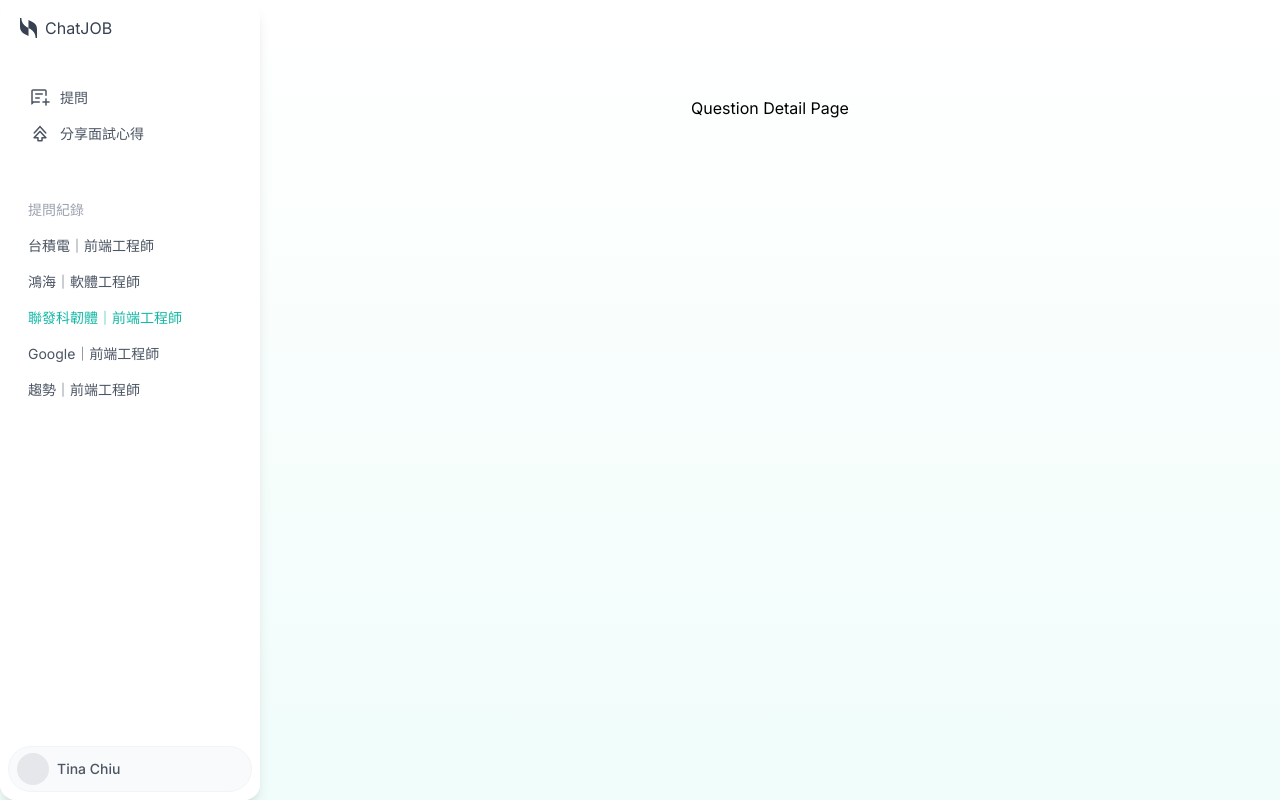
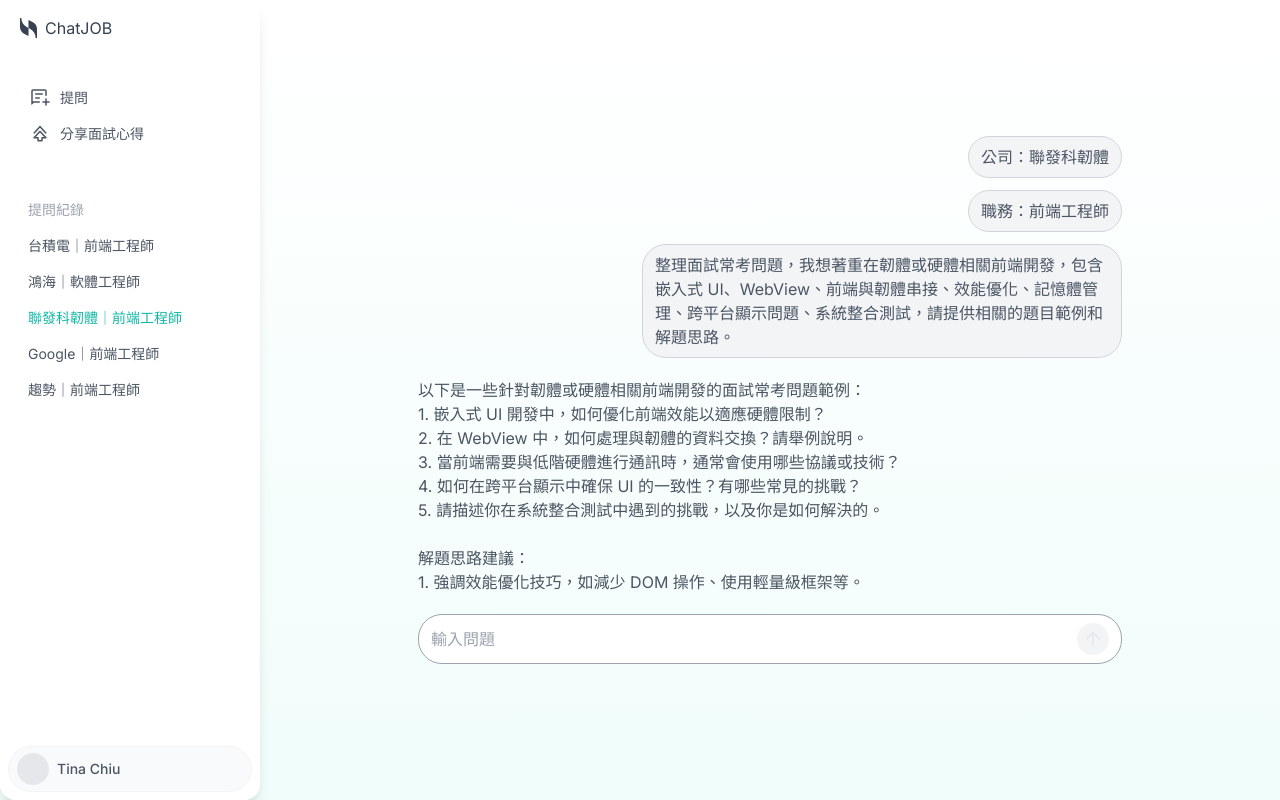
Before and after one commit to Douuhuaa/chatjob-web, a Next.js app: page /question/3d12a7b8-4f56-41c9-9876-abcdef123456 in a window 1280 px wide. Built offline with nearby package versions, Linux system fonts and the light colour scheme.

Commit message:
feat: add question detail page

```diff
--- a/app/question/[id]/page.tsx
+++ b/app/question/[id]/page.tsx
@@ -1,3 +1,114 @@
+"use client";
+
+import clsx from "clsx";
+import { useState, useRef, useMemo } from "react";
+
+import SubmitIcon from "/components/icons/submit.svg";
+
+import { useParams } from "next/navigation";
+import { MOCK_RECORDS } from "constants/mock-data";
+
 export default function QuestionDetailPage() {
-    return <h1>Question Detail Page</h1>;
+    const params = useParams();
+    const recordId = params.id;
+
+    const record = MOCK_RECORDS.find((c) => c.id === recordId);
+
+    const [manualQuestion, setManualQuestion] = useState("");
+
+    const textareaRef = useRef<HTMLTextAreaElement>(null);
+
+    const isSubmitDisabled = useMemo(() => {
+        return manualQuestion.trim() == "";
+    }, [manualQuestion]);
+
+    const handleSubmit = (e: React.FormEvent) => {
+        e.preventDefault();
+
+        console.log({
+            manualQuestion,
+        });
+
+        setManualQuestion("");
+    };
+
+    if (!record) {
+        return <div className="flex h-full flex-1">{/* TODO: 沒有 record 的畫面 */}</div>;
+    }
+
+    return (
+        <div className="flex h-full flex-1 flex-col">
+            <div className="flex-1 overflow-y-auto p-10">
+                <div className="mx-auto w-[704px]">
+                    <div className="flex flex-col gap-5 whitespace-pre-line">
+                        <div className="flex w-[480px] flex-col gap-3 self-end text-gray-600">
+                            <div className="w-fit max-w-full self-end rounded-3xl border border-gray-300 bg-gray-100 px-3 py-2">
+                                公司：{record.question.company}
+                            </div>
+
+                            {record.question.department && (
+                                <div className="w-fit max-w-full self-end rounded-3xl border border-gray-300 bg-gray-100 px-3 py-2">
+                                    部門/團隊：{record.question.department}
+                                </div>
+                            )}
+
+                            <div className="w-fit max-w-full self-end rounded-3xl border border-gray-300 bg-gray-100 px-3 py-2">
+                                職務：{record.question.position}
+                            </div>
+
+                            <div className="flex w-fit max-w-full flex-col gap-2 self-end whitespace-pre-line rounded-3xl border border-gray-300 bg-gray-100 px-3 py-2">
+                                {record.question.selectedQuestions.length > 0 && (
+                                    <div className="inline-flex w-fit flex-wrap gap-1">
+                                        {record.question.selectedQuestions.map((question, index) => (
+                                            <span
+                                                key={index}
+                                                className="flex items-center gap-1 rounded-full bg-teal-100 px-2 py-1 text-sm text-teal-600"
+                                            >
+                                                {question}
+                                            </span>
+                                        ))}
+                                    </div>
+                                )}
+                                {record.question.manualQuestion && <div>{record.question.manualQuestion}</div>}
+                            </div>
+                        </div>
+
+                        {/* TODO: AI 訊息樣式 */}
+                        <div className="flex flex-col gap-3 self-start text-gray-600">
+                            <div>{record.response.answer}</div>
+                        </div>
+                    </div>
+                </div>
+            </div>
+
+            <div className="p-10 pt-4">
+                <div className="mx-auto w-[704px]">
+                    <div className="relative flex flex-col rounded-3xl border border-gray-400 bg-white p-3 focus-within:border-teal-500">
+                        <textarea
+                            ref={textareaRef}
+                            placeholder="輸入問題"
+                            value={manualQuestion}
+                            onChange={(e) => setManualQuestion(e.target.value)}
+                            className="w-full resize-none bg-transparent pr-10 focus:outline-none"
+                            rows={1}
+                        />
+
+                        <button
+                            type="submit"
+                            disabled={isSubmitDisabled}
+                            onClick={handleSubmit}
+                            className="absolute bottom-2 right-3 disabled:pointer-events-none"
+                        >
+                            <SubmitIcon
+                                className={clsx("h-8 w-8 rounded-full p-1", {
+                                    "pointer-events-none bg-gray-100 text-gray-200": isSubmitDisabled,
+                                    "cursor-pointer bg-teal-950 text-gray-50 hover:bg-teal-400 active:bg-teal-500": !isSubmitDisabled,
+                                })}
+                            />
+                        </button>
+                    </div>
+                </div>
+            </div>
+        </div>
+    );
 }
```
